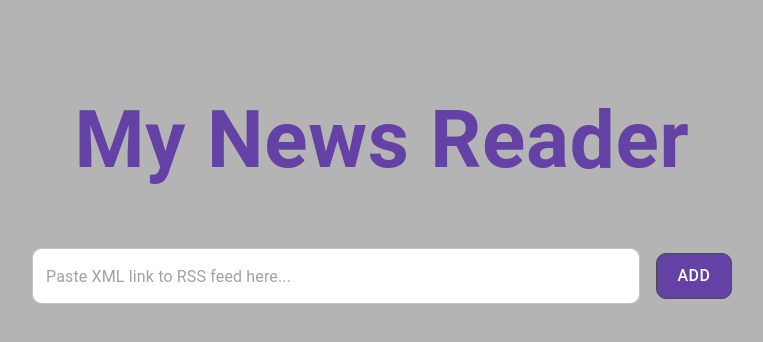
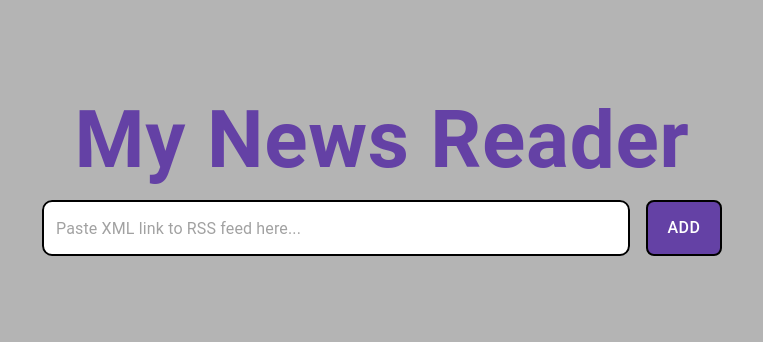
Before and after one commit to FINAL-B0SS/RSS-New-Reader, a React (Create React App) app in the folder client/: page / in a window 1280 px wide. Shown: the top 342 px of the page, without its empty margins (258-1021 px from the left). Built offline with nearby package versions, Linux system fonts and the light colour scheme.

Commit message:
Add border to searchField and card components

```diff
--- a/client/src/components/FeedInfoCard.tsx
+++ b/client/src/components/FeedInfoCard.tsx
@@ -13,6 +13,7 @@ type Props = {
 
 const useStyles = makeStyles((theme) => ({
 	root: {
+		border: '2px solid black',
 		width: theme.spacing(85),
 		margin: theme.spacing(1),
 		borderRadius: theme.spacing(5),
--- a/client/src/components/ItemInfoCard.tsx
+++ b/client/src/components/ItemInfoCard.tsx
@@ -13,6 +13,7 @@ type Props = {
 
 const useStyles = makeStyles((theme) => ({
 	root: {
+		border: '2px solid black',
 		width: theme.spacing(85),
 		margin: theme.spacing(1),
 		borderRadius: theme.spacing(5),
--- a/client/src/components/SearchField.tsx
+++ b/client/src/components/SearchField.tsx
@@ -11,40 +11,43 @@ type Props = {
 
 const useStyles = makeStyles((theme) => ({
 	container: {
+		height: '100vh',
 		backgroundColor: '#f7f8f9',
-		height: '100vh',
-	},
-	search: {
-		marginTop: theme.spacing(1),
 	},
 	textField: {
+		borderRadius: 10,
 		backgroundColor: '#FFFFFF',
-		borderRadius: 10,
+		height: theme.spacing(7),
 		[`& fieldset`]: {
 			borderRadius: 10,
+			border: '2px solid black',
 		},
 	},
 	buttonProgress: {
-		position: 'absolute',
 		top: '50%',
 		left: '50%',
+		position: 'absolute',
+		marginLeft: -12,
 		marginTop: -12,
-		marginLeft: -12,
-	},
-	submit: {
-		margin: theme.spacing(3, 0, 2),
 	},
 	searchButton: {
 		fontSize: '1rem',
+		margin: '0 auto',
+		justify: 'right',
+		color: '#FFFFFF',
+		marginLeft: '1rem',
+		border: '2px solid black',
+		backgroundColor: '#6441A5',
+		width: theme.spacing(10),
+		height: theme.spacing(7),
 		padding: theme.spacing(1, 3),
-		border: '1px solid #4A4A4A',
-		width: theme.spacing(10),
-		justify: 'right',
-		margin: '0 auto',
-		marginLeft: '1rem',
-		borderRadius: 10,
-		color: '#FFFFFF',
-		backgroundColor: '#6441A5',
+		borderRadius: theme.spacing(1),
+	},
+	box: {
+		width: theme.spacing(85),
+		marginBottom: theme.spacing(1),
+		display: 'flex',
+		alignItems: 'center',
 	},
 }))
 
@@ -54,16 +57,7 @@ const SearchField: React.FC<Props> = ({ callback }) => {
 
 	return (
 		<Grid container direction='row' justify='center'>
-			<Box mb={1}>
-				<Box py={5}>
-					<Grid item xs={7}>
-						<Box
-							mt={1}
-							mb={4}
-							minWidth={700}
-							display='flex'
-							alignItems='center'
-						>
+			<Box className={classes.box}>
 				<TextField
 					className={classes.textField}
 					fullWidth
@@ -82,9 +76,6 @@ const SearchField: React.FC<Props> = ({ callback }) => {
 				</Button>
 			</Box>
 		</Grid>
-				</Box>
-			</Box>
-		</Grid>
 	)
 }
 
```
Lines whose indentation alone changed are shown as unchanged.
